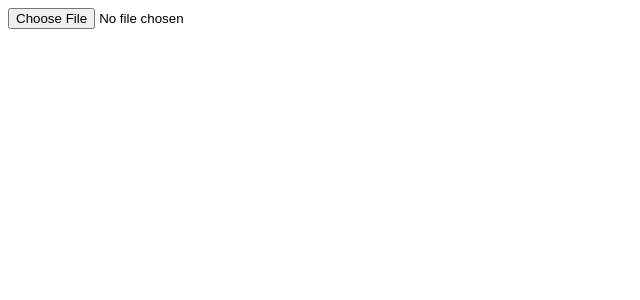
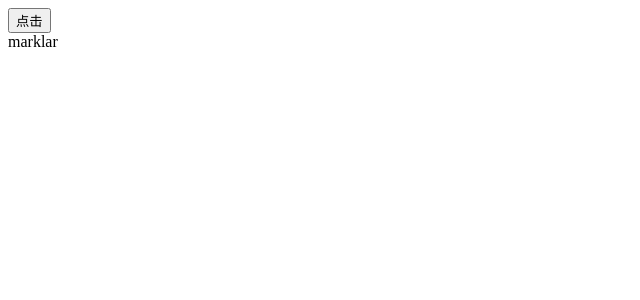
Before and after one commit to IFmiss/react-study, a React (Create React App) app: page / in a window 1280 px wide. Shown: the top 300 px of the page, without its empty margins (0-640 px from the left). Built offline with nearby package versions, Linux system fonts and the light colour scheme.

Commit message:
react的学习i

```diff
--- /dev/null
+++ b/src/demo/performance.js
@@ -0,0 +1,34 @@
+import React from 'react'
+class ListOfWords extends React.PureComponent {
+  render() {
+    return <div>{this.props.words.join(',')}</div>;
+  }
+}
+
+class WordAdder extends React.Component{
+  constructor (props) {
+    super(props)
+    this.state = {
+      words: ['marklar']
+    }
+    this.handleClick = this.handleClick.bind(this)
+  }
+  handleClick () {
+    this.setState(prevState => ({
+      words: [...prevState.words, 'marklar'],
+    }));
+  }
+
+  render () {
+    return (
+      <div>
+        <button onClick={this.handleClick}>
+          点击
+        </button>
+        <ListOfWords words={this.state.words} />
+      </div>
+    )
+  }
+}
+
+export default WordAdder
--- a/src/index.js
+++ b/src/index.js
@@ -7,6 +7,7 @@ import { render } from 'react-dom'
 import TestRouter from './config/router'
 import App from './demo/route'
 import FileInput from './demo/file'
+import PreF from './demo/performance'
 
 import { clock } from './demo/test-clock'
 // let store = createStore(todoApp)
@@ -26,4 +27,9 @@ render (
   document.getElementById('root')
 )
 
+render (
+  <PreF/>,
+  document.getElementById('root')
+)
+
 // clock()
```
